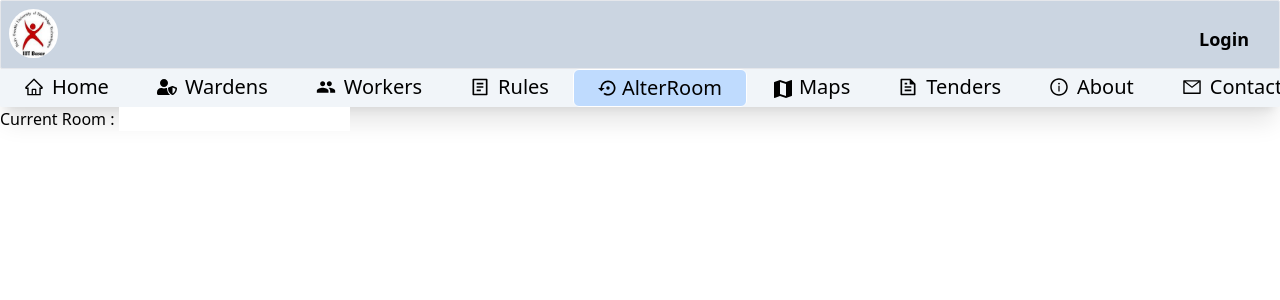
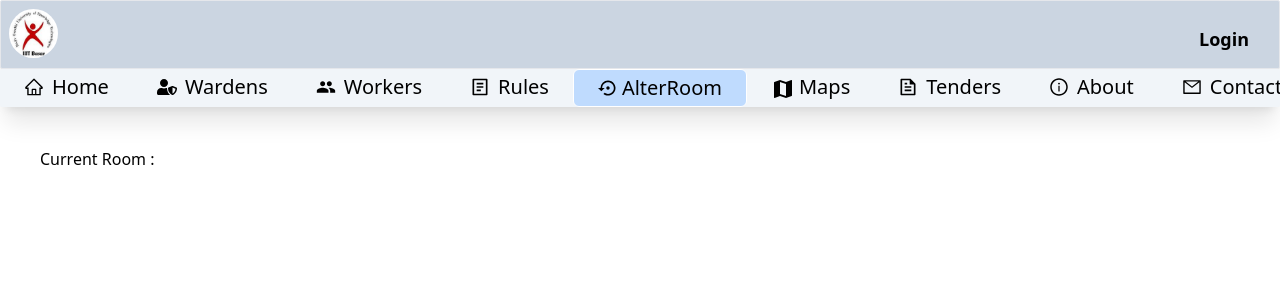
Before and after one commit to Laxmikanth-060/Project-HCMS, a React (Create React App) app in the folder frontend/: page /roomchange in a window 1280 px wide. Shown: the top 300 px of the page. Built offline with nearby package versions, Linux system fonts and the light colour scheme.

Commit message:
Tested changes update

```diff
--- a/frontend/src/Components/RoomChange.js
+++ b/frontend/src/Components/RoomChange.js
@@ -2,9 +2,13 @@ import React from 'react'
 
 function RoomChange() {
   return (
-    <div>
+    <div className='m-10'>
         <form>
-            <span>Current Room : </span><input/>
+              <span>
+              Current Room :
+              </span>
+              <input/>
+
         </form>
     </div>
   )
```
